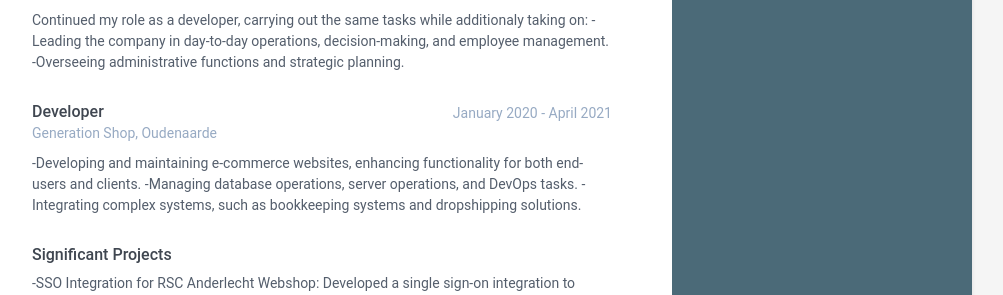
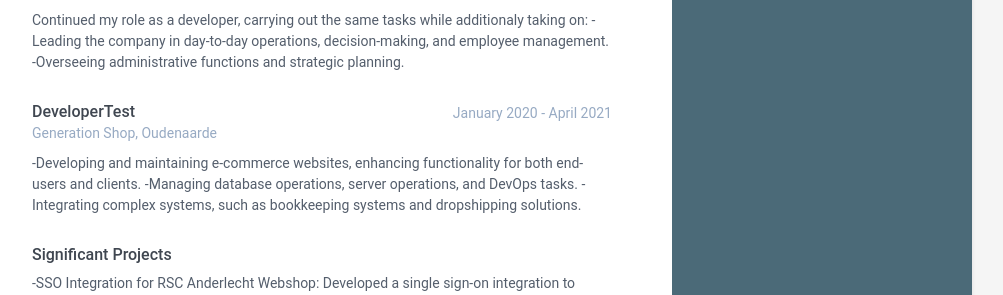
Before and after one commit to VerlooveMaxime/verloovemaxime.github.io, a Jekyll site: the page built from index.html, in a window 1280 px wide. Shown: the part 923-1218 px from the top of the page, without its empty margins (168-1171 px from the left). Built offline with Jekyll 4.4.1, drawn with Linux system fonts in a browser that asks for light colours.

Commit message:
Update site content

```diff
--- a/_data/data.yml
+++ b/_data/data.yml
@@ -101,7 +101,7 @@ experiences:
           Continued my role as a developer, carrying out the same tasks while additionaly taking on:
                 -Leading the company in day-to-day operations, decision-making, and employee management.
                 -Overseeing administrative functions and strategic planning.
-      - role: Developer
+      - role: DeveloperTest
         time: January 2020 - April 2021
         company: Generation Shop, Oudenaarde
         details: |
```
